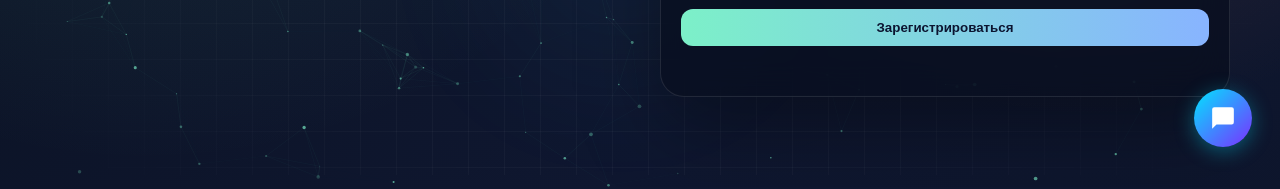
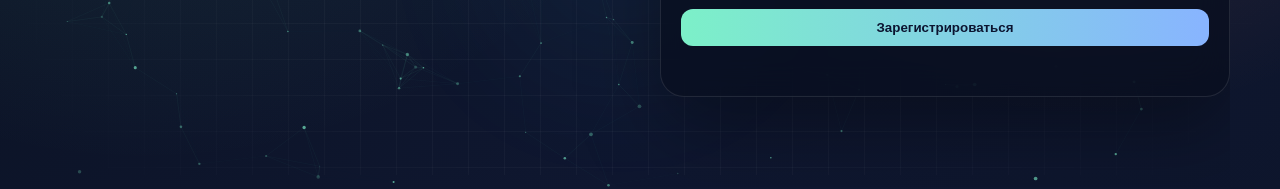
Before and after one commit to maksimtukai/nova-studio, a website: page index.html in a window 1280 px wide. Shown: the part 625-814 px from the top of the page. Drawn offline with Linux system fonts and the light colour scheme; animation ran at ten frames a second.

Commit message:
Remove chat widget from index and login pages
Co-Authored-By: Claude Sonnet 4.6 <noreply@anthropic.com>

```diff
--- a/index.html
+++ b/index.html
@@ -740,7 +740,6 @@
   <script src="enhancements.js"></script>
   <script src="interactions.js"></script>
   <script src="mobile-menu.js"></script>
-  <script src="chat-widget.js"></script>
 
 </body>
 </html>
```
Also changed, not shown: login.html (+0 -1 lines).
